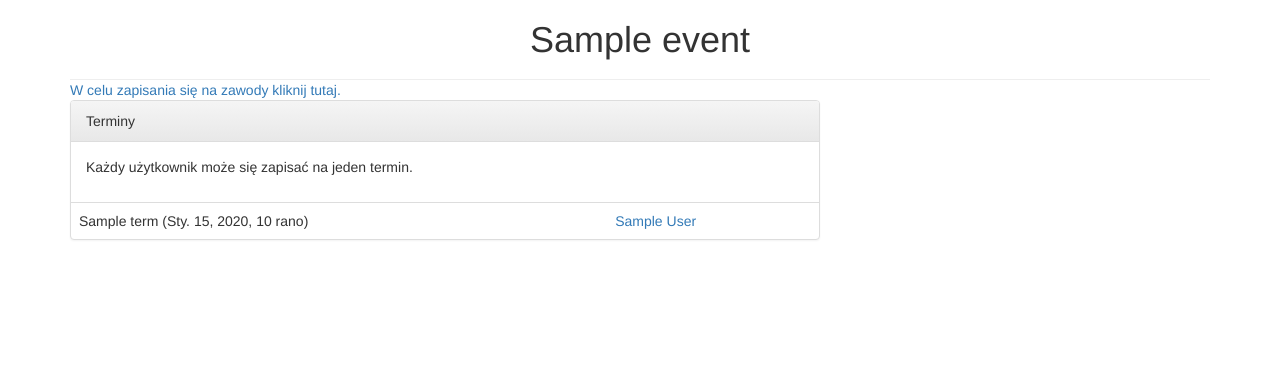
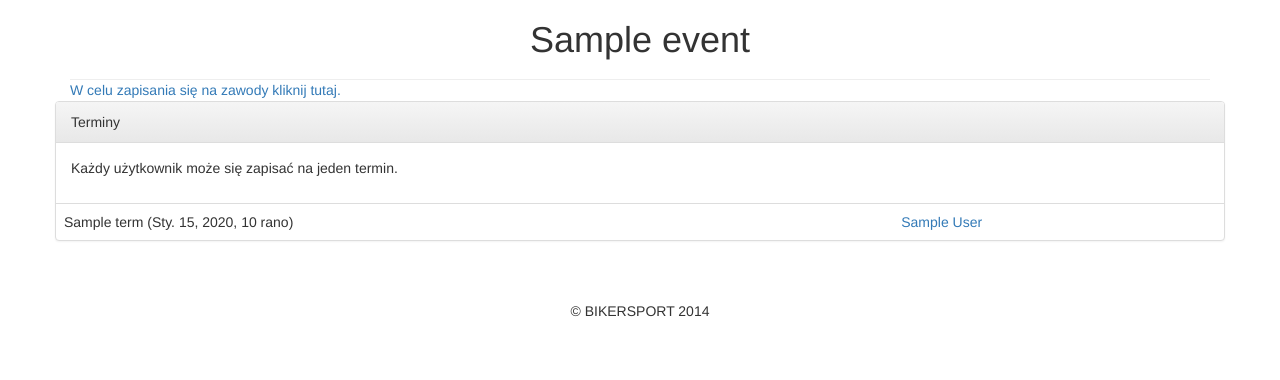
Before and after one commit to sikor/bikersport-enroll, a Django app: template enrollapp/templates/enrollapp/event.html in a window 1280 px wide. Shown: the top 380 px of the page. Run offline with Django 3.2, Linux system fonts and the light colour scheme; the template is opened without the code that fills it: values that come from a table or form of the project are taken from there, others are empty; tables that the repository leaves empty hold one stand-in row (values such as "Sample post"); some libraries are stand-ins or nearby versions.

Commit message:
Improved layout.

```diff
--- a/enrollapp/models.py
+++ b/enrollapp/models.py
@@ -46,7 +46,7 @@ class Term(models.Model):
             status = ', '.join(user.first_name for user in self.participants.all())
         else:
             status = "Pusty"
-        return "%s (%s) %s" % (self.name, status, self.starttime.time())
+        return "%s - %s" % (self.name, self.starttime.time())
 
 
 class Enrollment(models.Model):
--- a/enrollapp/static/enrollapp/css/base.css
+++ b/enrollapp/static/enrollapp/css/base.css
@@ -3,3 +3,8 @@
     width:100%;
     text-align: center;
 }
+
+.footer{
+    margin:60px;
+    text-align: center;
+}
--- a/enrollapp/templates/enrollapp/event.html
+++ b/enrollapp/templates/enrollapp/event.html
@@ -91,9 +64,10 @@
 
             {% endif %}
         </div>
-        {% if user.is_active %}
-            <div class="col-md-4">
-                <h3>Aby skonfigurować stanowisko startowe potrzebujemy dodatkowych informacji:</h3>
+
+        <div class="col-md-4">
+            {% if user.is_active %}
+                <h4>Aby skonfigurować stanowisko startowe potrzebujemy dodatkowych informacji:</h4>
 
                 <form action="{% url 'user_details' event.urlname %}" method="post" role="form" class="form-horizontal">
                     {% csrf_token %}
@@ -113,9 +87,42 @@
                         </div>
                     </div>
                 </form>
-            </div>
+
+            {% endif %}
+        </div>
+    </div>
+
+    <div class="row">
+
+        <div class="panel panel-default">
+            <!-- Default panel contents -->
+            <div class="panel-heading">Terminy</div>
+            <div class="panel-body">
+                <p>Każdy użytkownik może się zapisać na jeden termin.</p>
             </div>
 
-        {% endif %}
+            <table class="table">
+                {% for term in event.terms.all %}
+                    <tr>
+                        <td>{{ term.name|default:"" }} ({{ term.starttime }})</td>
+                        <td>
+                            {% if term.participants.all %}
+                                {% for participant in term.participants.all %}
+                                    <a href="{{ participant.socialaccount_set.get.extra_data.link|default:"#" }}"
+                                       target="_blank">
+                                        {{ participant.first_name }}
+                                        {{ participant.last_name }}</a><br/>
+                                {% endfor %}
+                            {% else %}
+                                Wolny
+                            {% endif %}
+                        </td>
+                    </tr>
+                {% endfor %}
+            </table>
+        </div>
+
+        <p class="footer">© BIKERSPORT 2014</p>
+    </div>
 
 {% endblock %}
```
Also changed, not shown: other parts of enrollapp/templates/enrollapp/event.html (+4 -31 lines).
